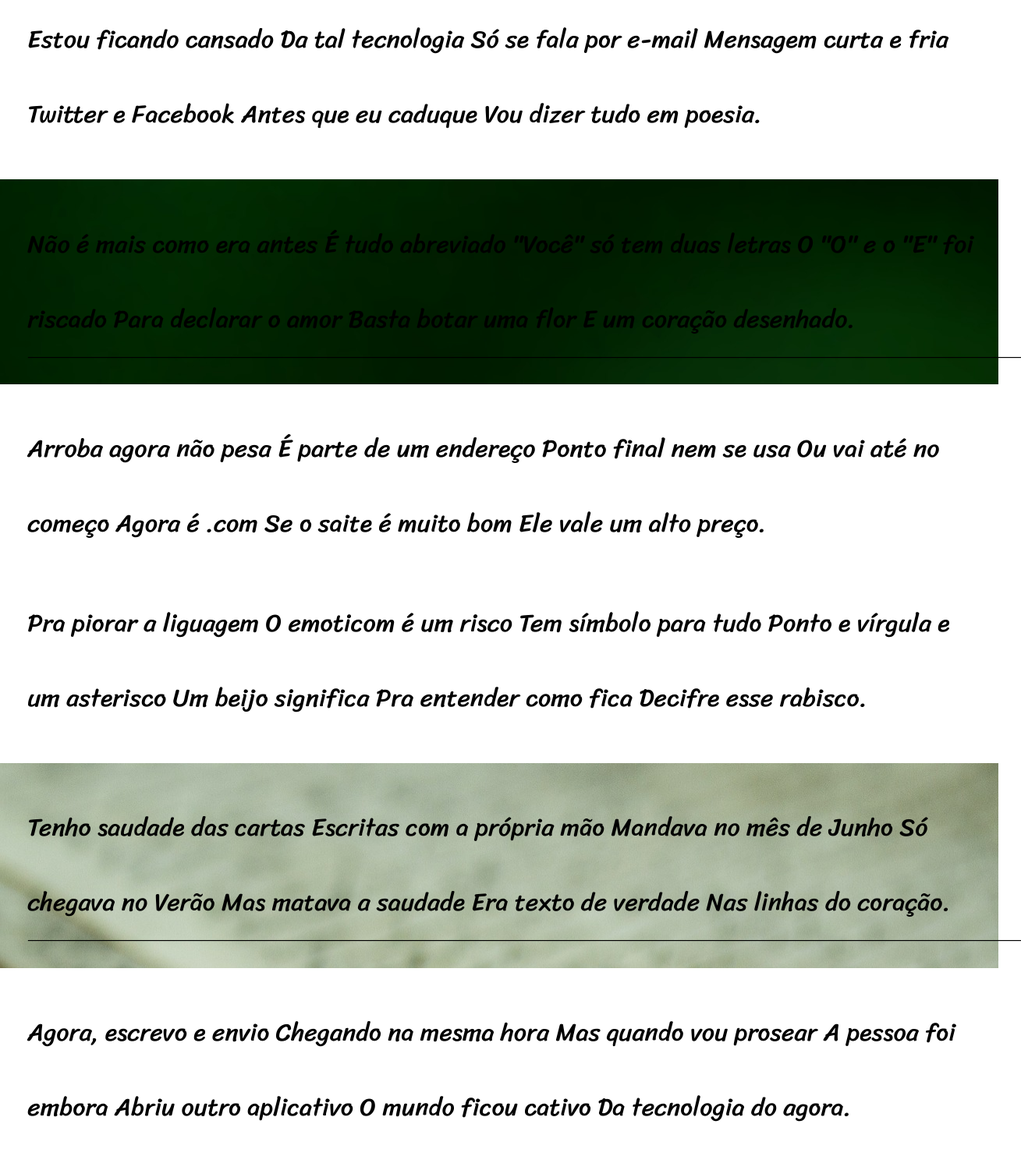
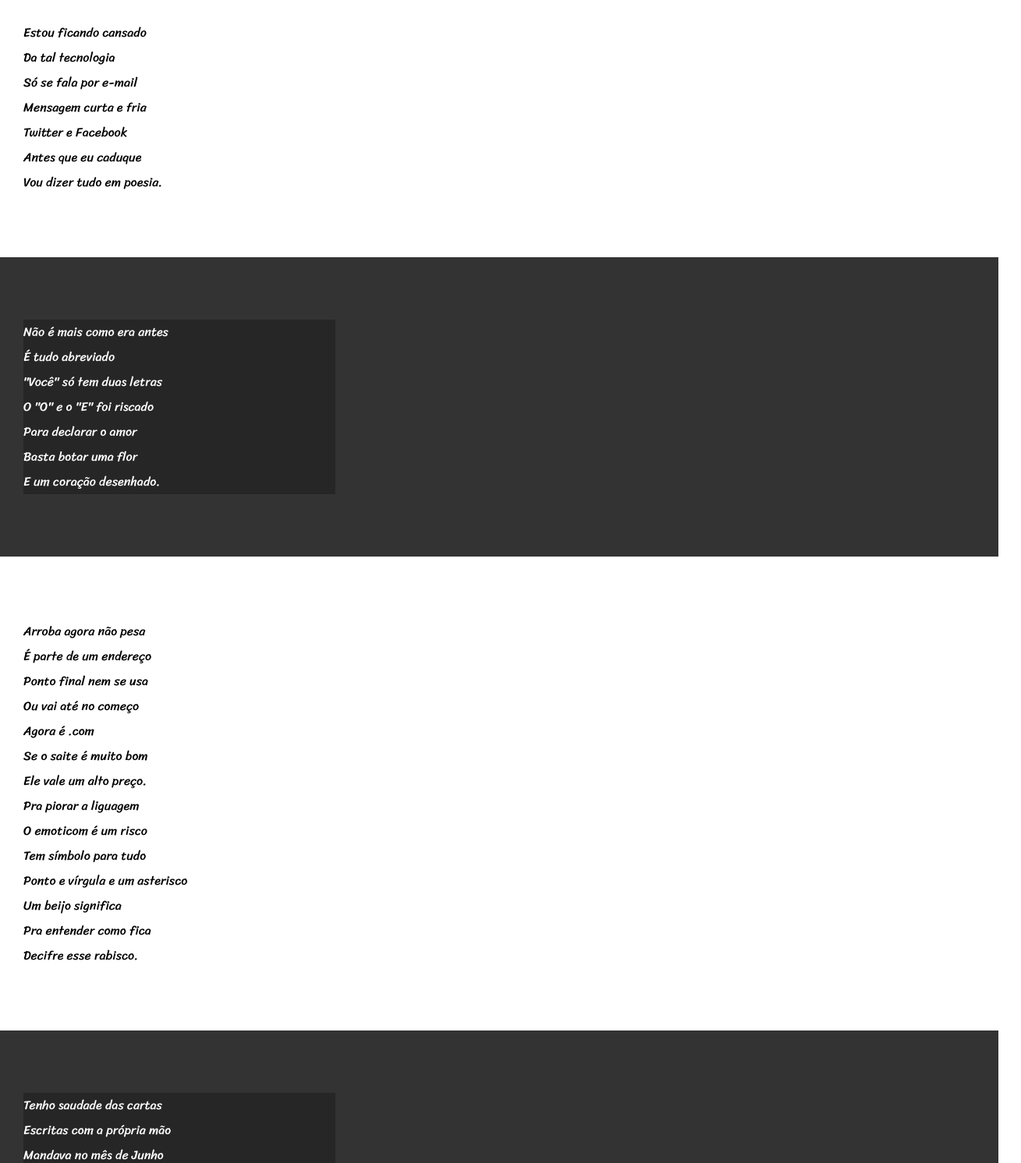
Before and after one commit to LagoGiovanna/Cordel, a plain HTML site: page index.html in a window 1280 px wide. Shown: the part 208-1700 px from the top of the page at 78% size, 1309 px wide, since content can reach past the window. Drawn offline with Linux system fonts and the light colour scheme.

Commit message:
update HTML

```diff
--- a/index.html
+++ b/index.html
@@ -16,86 +16,84 @@
         </p>
     </header>
     <main>
-        <section>
+        <section class="normal">
             <p>
-                Estou ficando cansado
-                Da tal tecnologia
-                Só se fala por e-mail
-                Mensagem curta e fria
-                Twitter e Facebook
-                Antes que eu caduque
-                Vou dizer tudo em poesia.
+                Estou ficando cansado <br>
+                Da tal tecnologia <br>
+                Só se fala por e-mail <br>
+                Mensagem curta e fria <br>
+                Twitter e Facebook <br>
+                Antes que eu caduque <br>
+                Vou dizer tudo em poesia. <br>
             </p>
         </section>
-        <section id="transparent-estrofe-1">
-            <p class="transparent-verse">
-                Não é mais como era antes
-                É tudo abreviado
-                "Você" só tem duas letras
-                O "O" e o "E" foi riscado
-                Para declarar o amor
-                Basta botar uma flor
-                E um coração desenhado.
+        <section class="imagem">
+            <p>
+                Não é mais como era antes <br>
+                É tudo abreviado <br>
+                "Você" só tem duas letras <br>
+                O "O" e o "E" foi riscado <br>
+                Para declarar o amor <br>
+                Basta botar uma flor <br>
+                E um coração desenhado. <br>
             </p>
         </section>
-        <section>
+        <section class="normal">
             <p>
-                Arroba agora não pesa
-                É parte de um endereço
-                Ponto final nem se usa
-                Ou vai até no começo
-                Agora é .com
-                Se o saite é muito bom
-                Ele vale um alto preço.
+                Arroba agora não pesa <br>
+                É parte de um endereço <br>
+                Ponto final nem se usa <br>
+                Ou vai até no começo <br>
+                Agora é .com <br>
+                Se o saite é muito bom <br>
+                Ele vale um alto preço. <br>
             </p>
 
             <p>
-                Pra piorar a liguagem
-                O emoticom é um risco
-                Tem símbolo para tudo
-                Ponto e vírgula e um asterisco
-                Um beijo significa
-                Pra entender como fica
-                Decifre esse rabisco.
+                Pra piorar a liguagem <br>
+                O emoticom é um risco <br>
+                Tem símbolo para tudo <br>
+                Ponto e vírgula e um asterisco <br>
+                Um beijo significa <br>
+                Pra entender como fica <br>
+                Decifre esse rabisco. <br>
             </p>
         </section>
-        <section id="transparent-estrofe-2">
-            <p class="transparent-verse">
-                Tenho saudade das cartas
-                Escritas com a própria mão
-                Mandava no mês de Junho
-                Só chegava no Verão
-                Mas matava a saudade
-                Era texto de verdade
-                Nas linhas do coração.
+        <section class="imagem">
+            <p>
+                Tenho saudade das cartas <br>
+                Escritas com a própria mão <br>
+                Mandava no mês de Junho <br>
+                Só chegava no Verão <br>
+                Mas matava a saudade <br>
+                Era texto de verdade <br>
+                Nas linhas do coração. <br>
             </p>
         </section>
-        <section>
+        <section class="normal">
             <p>
-                Agora, escrevo e envio
-                Chegando na mesma hora
-                Mas quando vou prosear
-                A pessoa foi embora
-                Abriu outro aplicativo
-                O mundo ficou cativo
-                Da tecnologia do agora.
+                Agora, escrevo e envio <br>
+                Chegando na mesma hora <br>
+                Mas quando vou prosear <br>
+                A pessoa foi embora <br>
+                Abriu outro aplicativo <br>
+                O mundo ficou cativo <br>
+                Da tecnologia do agora. <br>
             </p>
-        </section>
-        <section>
             <p>
-                Felizmente, pra orar
-                Não precisa de internet
-                Deus escuta todo mundo
-                Se quiser, faça esse teste
-                Dois pontos são dois joelhos
-                Seus lábios são aparelhos
-                Deixe que Deus interprete.
+                Felizmente, pra orar <br>
+                Não precisa de internet <br>
+                Deus escuta todo mundo <br>
+                Se quiser, faça esse teste <br>
+                Dois pontos são dois joelhos <br>
+                Seus lábios são aparelhos <br>
+                Deixe que Deus interprete. <br>
             </p>
         </section>
     </main>
     <footer class="dark-theme">
         <p>
-            Site criado por <strong><a href="">Giovanna Lago</a></strong> para o <strong><a href="">Curso em Vídeo</a></strong>
+            Site criado por <strong><a href="https://github.com/LagoGiovanna" target="_blank">Giovanna Lago</a></strong> para o <strong><a href="https://www.youtube.com/@CursoemVideo" target="_blank">Curso em Vídeo</a></strong>
         </p>
     </footer>
 </body>
--- a/styles/styles.css
+++ b/styles/styles.css
@@ -5,6 +5,10 @@
 * {
     margin: 0;
     padding: 0  ;
+}
+
+html, body {
+    min-height: 100vh;
 }
 
 body {
@@ -21,52 +25,47 @@ a:hover {
 }
 
 /*Header*/
-header {
-    min-height: 11rem;
-}
-
 .dark-theme {
     background-color: black;
     color: white;
     text-align: center;
-
 }
 
-h1 {
+header > h1 {
     font-family: 'Passion One', Helvetica, sans-serif;
-    font-size: 4em;
-    padding-top: 2.5rem;
+    font-variant: small-caps;
+    padding-top: 50px;
 }
 
 header > p {
     font-family: Arial, Helvetica, sans-serif;
-    font-size: 1em;
-    padding-top: 1em;
+    padding-bottom: 50px;
 }
 
 /*Main*/
 section {
-    padding: 0.2em;
-    background-color: white;
+    padding-top: 10vh;
+    padding-bottom: 10vh;
+    padding-left: 30px;
+    line-height: 2em;
 }
 
-section > p {
-    font-size: 2em;
-    line-height: 3em;
-    margin: 1em;
+section.normal {
+    background-color: white;
+    color: black;
 }
 
-#transparent-estrofe-1 {
-    background-image: url(../imagens/background001.jpg);
+section.imagem {
+    background-color: rgb(51, 51, 51);
+    color: white;
 }
 
-#transparent-estrofe-2 {
-    background-image: url(../imagens/background002.jpg);
+section.imagem > p {
+    width: 400px;
+    background-color: rgba(0, 0, 0, 0.253);
 }
-
-.transparent-verse {
-    width: 100%;
-    height: 100%;
-    background-color: transparent;
-    box-shadow: 1px 1px 1px black;
+/*Footer*/
+footer {
+    padding: 10px;
+    font-family: Arial, Helvetica, sans-serif;
 }
```
